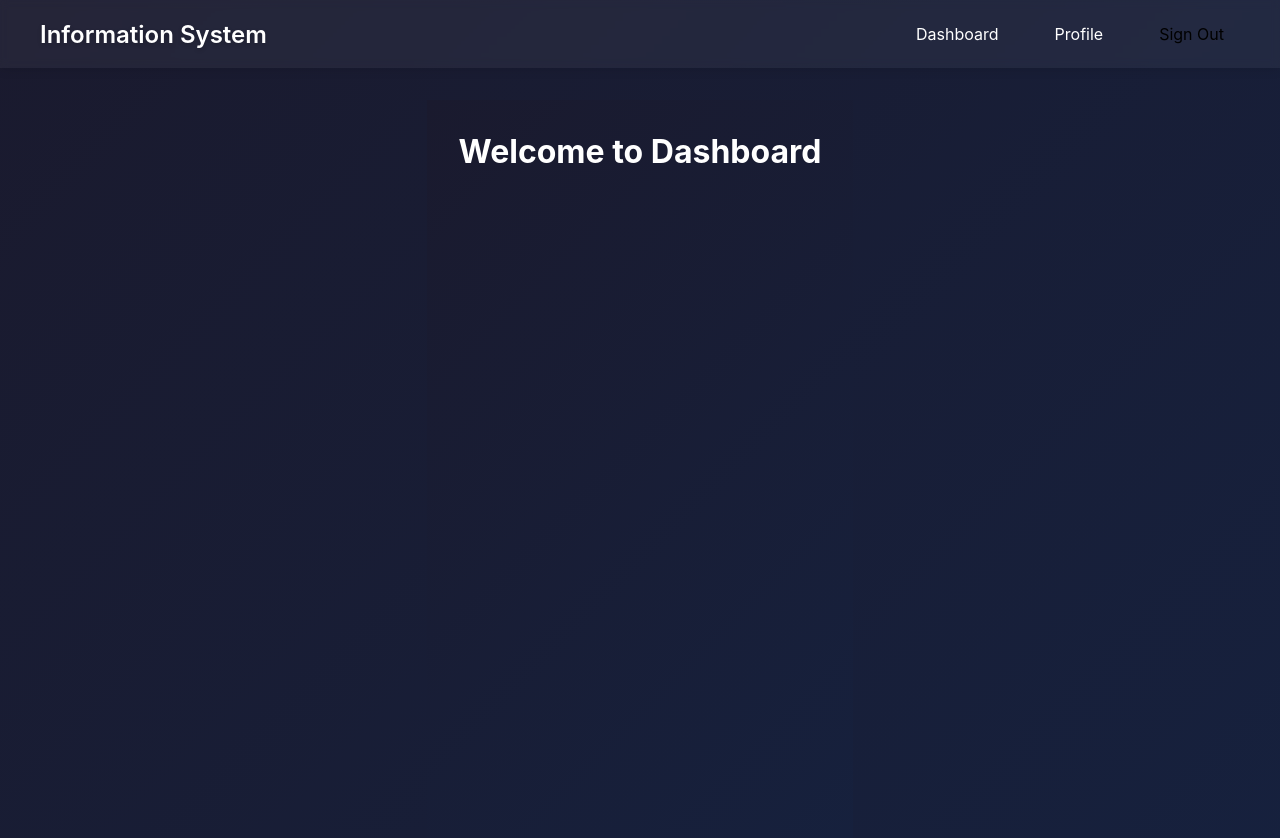
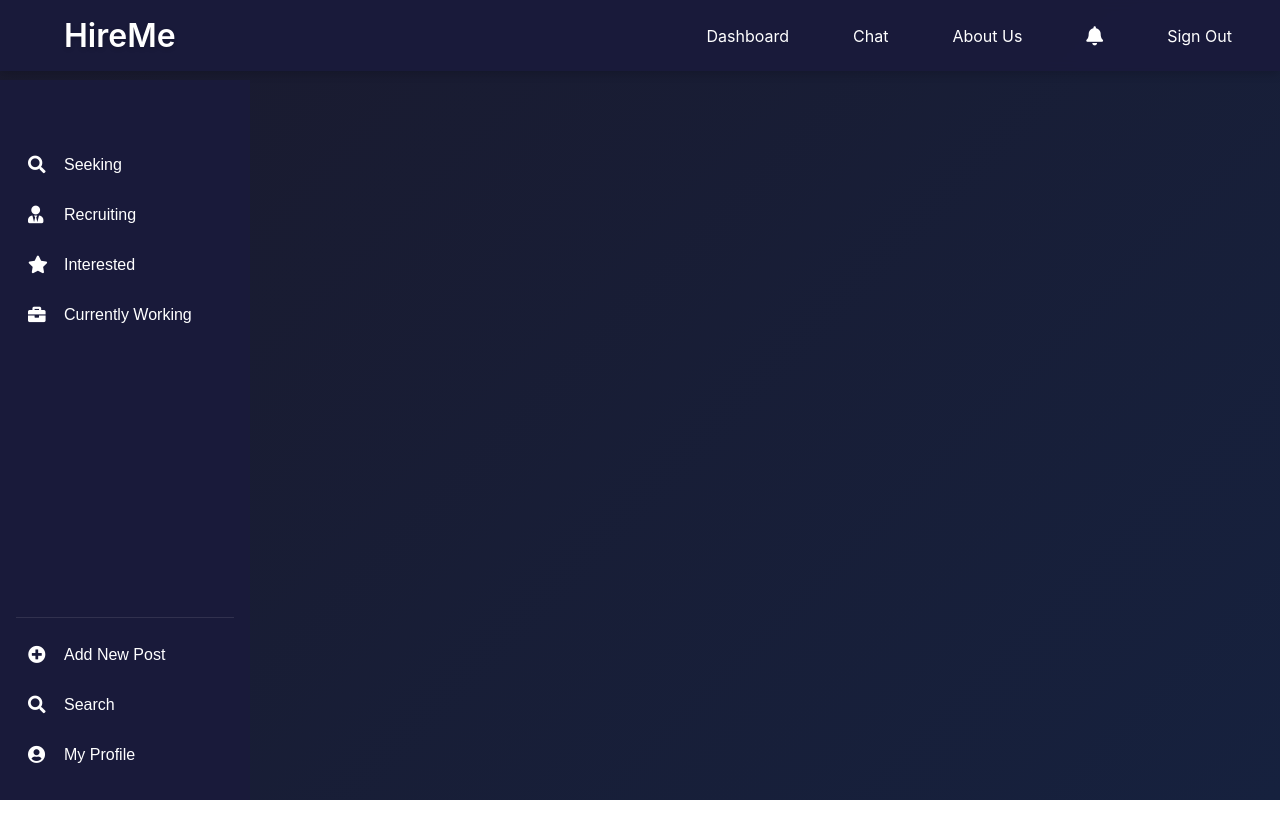
Before and after one commit to Animesh6096/Hire_me, a React (Create React App) app in the folder frontend/: page /dashboard in a window 1280 px wide. Shown: the top 838 px of the page. After the commit the page ends 800 px from the top, so only its background shows below. Built offline with nearby package versions, Linux system fonts and the light colour scheme; sample sign-in values are in the browser's storage.

Commit message:
Dashboard, add new post, assets creation

```diff
--- a/frontend/public/index.html
+++ b/frontend/public/index.html
@@ -25,6 +25,7 @@
       Learn how to configure a non-root public URL by running `npm run build`.
     -->
     <title>React App</title>
+    <link rel="stylesheet" href="https://cdnjs.cloudflare.com/ajax/libs/font-awesome/5.15.4/css/all.min.css">
   </head>
   <body>
     <noscript>You need to enable JavaScript to run this app.</noscript>
--- a/frontend/src/App.css
+++ b/frontend/src/App.css
@@ -43,30 +43,43 @@
 }
 
 .nav-container {
-  background: rgba(255, 255, 255, 0.05);
+  background: rgba(26, 27, 59, 0.95);
   backdrop-filter: blur(4px);
   padding: 1rem 2rem;
-  box-shadow: 0 2px 10px rgba(0, 0, 0, 0.1);
+  box-shadow: 0 2px 10px rgba(0, 0, 0, 0.2);
 }
 
-.nav-content {
-  max-width: 1200px;
-  margin: 0 auto;
+/* .nav-content {
+  max-width: 1400px;
+  margin: 0 3rem;
   display: flex;
   justify-content: space-between;
   align-items: center;
+  padding: 0 3rem;
+} */
+
+.nav-content {
+  width: 100%;  /* Changed from max-width: 1400px to width: 100% */
+  margin: 0 2rem;
+  display: flex;
+  justify-content: space-between;
+  align-items: center;
+  padding: 0 4rem;  /* Added some padding for spacing */
 }
 
 .app-title {
   color: #fff;
-  font-size: 1.5rem;
+  font-size: 2rem;
   font-weight: 600;
   text-shadow: 0 2px 4px rgba(0, 0, 0, 0.2);
+  margin-left: -4rem;
 }
 
 .nav-links {
   display: flex;
-  gap: 1.5rem;
+  gap: 2rem;
+  align-items: center;
+  margin-right: -2rem;
 }
 
 .nav-link {
@@ -159,8 +172,8 @@ body {
   border: none;
   cursor: pointer;
   font-family: inherit;
-  font-size: inherit;
-  color: inherit;
+  font-size: 1rem;
+  color: #fff;
   padding: 0.5rem 1rem;
   border-radius: 5px;
   transition: all 0.3s ease;
@@ -170,3 +183,27 @@ body {
   background: rgba(255, 255, 255, 0.1);
   color: #ff6b6b;
 }
+
+/* Add or update these styles */
+.nav-link i {
+  font-size: 1.2rem;
+}
+
+.nav-link:hover i {
+  color: #646cff;
+}
+
+/* Update notification icon styles */
+.notification-icon {
+  color: #fff;
+  font-size: 1.2rem;
+  cursor: pointer;
+  transition: color 0.3s ease;
+  padding: 0.5rem 1rem;
+  display: flex;
+  align-items: center;
+}
+
+.notification-icon:hover {
+  color: #646cff;
+}
--- a/frontend/src/App.js
+++ b/frontend/src/App.js
@@ -1,5 +1,5 @@
 import React, { useEffect, useState } from "react";
-import { BrowserRouter as Router, Route, Routes, Link, Navigate, useNavigate } from "react-router-dom";
+import { BrowserRouter as Router, Route, Routes, Link, Navigate } from "react-router-dom";
 import Login from "./pages/Login";
 import Register from "./pages/Register";
 import Home from "./pages/Home";
@@ -10,7 +10,6 @@ import "./App.css";
 const App = () => {
   const [isAuthenticated, setIsAuthenticated] = useState(false);
 
-  // Check authentication status when component mounts and when auth token changes
   useEffect(() => {
     const checkAuth = () => {
       const token = localStorage.getItem('authToken');
@@ -18,8 +17,6 @@ const App = () => {
     };
 
     checkAuth();
-
-    // Prevent back button after logout
     window.addEventListener('popstate', checkAuth);
 
     return () => {
@@ -28,12 +25,9 @@ const App = () => {
   }, []);
 
   const handleSignOut = () => {
-    // Clear any stored user data/tokens
     localStorage.removeItem('authToken');
     localStorage.removeItem('userRole');
     setIsAuthenticated(false);
-
-    // Clear browser history and redirect to home
     window.history.pushState(null, '', '/');
     window.location.href = '/';
   };
@@ -43,19 +37,19 @@ const App = () => {
       <div className="app-wrapper">
         <nav className="nav-container">
           <div className="nav-content">
-            <h1 className="app-title">Information System</h1>
+            <h1 className="app-title">HireMe</h1>
             <div className="nav-links">
               {isAuthenticated ? (
-                // Authenticated navigation links
                 <>
                   <Link to="/dashboard" className="nav-link">Dashboard</Link>
-                  <Link to="/profile" className="nav-link">Profile</Link>
+                  <Link to="/chat" className="nav-link">Chat</Link>
+                  <Link to="/about" className="nav-link">About Us</Link>
+                  <i className="fas fa-bell notification-icon"></i>
                   <button onClick={handleSignOut} className="nav-link signout-btn">
                     Sign Out
                   </button>
                 </>
               ) : (
-                // Non-authenticated navigation links
                 <>
                   <Link to="/" className="nav-link">Home</Link>
                   <Link to="/login" className="nav-link">Login</Link>
@@ -66,7 +60,6 @@ const App = () => {
           </div>
         </nav>
 
-        <main className="main-content">
         <Routes>
           <Route path="/" element={<Home />} />
           <Route path="/login" element={
@@ -83,7 +76,6 @@ const App = () => {
           } />
           <Route path="*" element={<Navigate to="/" replace />} />
         </Routes>
-        </main>
       </div>
     </Router>
   );
--- a/frontend/src/pages/Dashboard.css
+++ b/frontend/src/pages/Dashboard.css
@@ -1,97 +1,220 @@
-.dashboard-wrapper {
-  min-height: 100vh;
-  background: linear-gradient(135deg, #1a1a2e 0%, #16213e 100%);
+.sidebar {
+  width: 250px;
+  background: rgba(26, 27, 59, 0.95);
+  backdrop-filter: blur(4px);
+  padding: 0.5rem 1rem;
+  height: calc(100vh - 80px);
+  position: fixed;
+  left: 0;
+  top: 80px;
+  display: flex;
+  flex-direction: column;
 }
 
-.dashboard-nav {
-  background: rgba(255, 255, 255, 0.05);
-  backdrop-filter: blur(4px);
-  padding: 1rem 2rem;
-  box-shadow: 0 2px 10px rgba(0, 0, 0, 0.1);
+.sidebar-buttons {
+  display: flex;
+  flex-direction: column;
+  gap: 0.5rem;
+  padding-top: 1.5rem;
+  flex-grow: 1;
 }
 
-.nav-content {
-  max-width: 1200px;
-  margin: 0 auto;
-  display: flex;
-  justify-content: space-between;
-  align-items: center;
+.sidebar-buttons .sidebar-btn:first-child {
+  margin-top: 2rem;
 }
 
-.app-title {
-  color: #fff;
-  font-size: 1.5rem;
-  font-weight: 600;
-  text-shadow: 0 2px 4px rgba(0, 0, 0, 0.2);
-}
-
-.nav-links {
+.sidebar-btn {
   display: flex;
-  gap: 1.5rem;
   align-items: center;
-}
-
-.nav-link {
-  color: #fff;
-  text-decoration: none;
-  padding: 0.5rem 1rem;
-  border-radius: 5px;
+  gap: 1rem;
+  background: none;
+  border: none;
+  color: white;
+  padding: 0.75rem;
+  width: 100%;
+  text-align: left;
+  border-radius: 8px;
+  cursor: pointer;
   transition: all 0.3s ease;
   font-size: 1rem;
 }
 
-.nav-link:hover {
+.sidebar-btn i {
+  width: 20px;
+  font-size: 1.1rem;
+}
+
+.sidebar-btn:hover {
   background: rgba(255, 255, 255, 0.1);
   color: #646cff;
 }
 
-.signout-btn {
-  background: none;
-  border: none;
-  cursor: pointer;
-  font-size: 1rem;
+.sidebar-bottom {
+  margin-top: auto;
+  display: flex;
+  flex-direction: column;
+  gap: 0.5rem;
+  padding-top: 1rem;
+  border-top: 1px solid rgba(255, 255, 255, 0.1);
+  margin-bottom: 1rem;
+}
+
+/* Modal Styles */
+.modal-overlay {
+  position: fixed;
+  top: 0;
+  left: 0;
+  right: 0;
+  bottom: 0;
+  background: rgba(0, 0, 0, 0.7);
+  display: flex;
+  justify-content: center;
+  align-items: center;
+  z-index: 1000;
+}
+
+.modal-content {
+  background: rgba(26, 27, 59, 0.95);
+  backdrop-filter: blur(4px);
+  padding: 2rem;
+  border-radius: 12px;
+  width: 90%;
+  max-width: 600px;
+  max-height: 90vh;
+  overflow-y: auto;
+  color: white;
+  box-shadow: 0 8px 32px 0 rgba(31, 38, 135, 0.37);
+}
+
+.modal-header {
+  display: flex;
+  justify-content: space-between;
+  align-items: center;
+  margin-bottom: 1.5rem;
+}
+
+.modal-header h2 {
+  font-size: 1.5rem;
   color: #fff;
 }
 
-.signout-btn:hover {
-  color: #ff6b6b;
+.close-btn {
+  background: none;
+  border: none;
+  color: #fff;
+  font-size: 1.2rem;
+  cursor: pointer;
+  padding: 0.5rem;
+  transition: color 0.3s ease;
 }
 
-.dashboard-content {
-  padding: 2rem;
-  color: white;
-  max-width: 1200px;
-  margin: 0 auto;
+.close-btn:hover {
+  color: #646cff;
 }
 
-.dashboard-content h2 {
-  font-size: 2rem;
-  margin-bottom: 2rem;
-  color: #fff;
+/* Form Styles */
+.new-post-form {
+  display: flex;
+  flex-direction: column;
+  gap: 1.2rem;
 }
 
-/* Responsive design */
-@media (max-width: 768px) {
-  .nav-content {
+.form-group {
+  display: flex;
   flex-direction: column;
-    gap: 1rem;
-    text-align: center;
+  gap: 0.5rem;
 }
 
-  .app-title {
-    font-size: 1.2rem;
+.form-group label {
+  font-size: 0.9rem;
+  color: rgba(255, 255, 255, 0.9);
 }
 
-  .nav-links {
-    gap: 1rem;
+.form-group input,
+.form-group textarea,
+.form-group select {
+  padding: 0.8rem;
+  border: 1px solid rgba(255, 255, 255, 0.1);
+  border-radius: 6px;
+  background: rgba(255, 255, 255, 0.05);
+  color: white;
+  font-size: 1rem;
+  transition: all 0.3s ease;
 }
 
-  .nav-link {
-    padding: 0.4rem 0.8rem;
-    font-size: 0.9rem;
+.form-group input:focus,
+.form-group textarea:focus,
+.form-group select:focus {
+  outline: none;
+  border-color: #646cff;
+  box-shadow: 0 0 0 2px rgba(100, 108, 255, 0.2);
 }
 
-  .dashboard-content {
-    padding: 1rem;
+.form-group textarea {
+  resize: vertical;
+  min-height: 100px;
 }
+
+.form-group select {
+  cursor: pointer;
 }
+
+.form-group select option {
+  background: rgba(26, 27, 59, 0.95);
+  color: white;
+}
+
+.form-actions {
+  display: flex;
+  justify-content: flex-end;
+  gap: 1rem;
+  margin-top: 1rem;
+}
+
+.cancel-btn,
+.submit-btn {
+  padding: 0.8rem 1.5rem;
+  border: none;
+  border-radius: 6px;
+  font-size: 1rem;
+  cursor: pointer;
+  transition: all 0.3s ease;
+}
+
+.cancel-btn {
+  background: rgba(255, 255, 255, 0.1);
+  color: white;
+}
+
+.submit-btn {
+  background: #646cff;
+  color: white;
+}
+
+.cancel-btn:hover {
+  background: rgba(255, 255, 255, 0.2);
+}
+
+.submit-btn:hover {
+  background: #7c83ff;
+  transform: translateY(-1px);
+}
+
+/* Scrollbar Styles */
+.modal-content::-webkit-scrollbar {
+  width: 8px;
+}
+
+.modal-content::-webkit-scrollbar-track {
+  background: rgba(255, 255, 255, 0.1);
+  border-radius: 4px;
+}
+
+.modal-content::-webkit-scrollbar-thumb {
+  background: rgba(255, 255, 255, 0.2);
+  border-radius: 4px;
+}
+
+.modal-content::-webkit-scrollbar-thumb:hover {
+  background: rgba(255, 255, 255, 0.3);
+}
--- a/frontend/src/pages/Dashboard.js
+++ b/frontend/src/pages/Dashboard.js
@@ -1,14 +1,194 @@
-import React from "react";
+import React, { useState } from "react";
+import { useNavigate } from "react-router-dom";
 import "./Dashboard.css";
 
 function Dashboard() {
+  const navigate = useNavigate();
+  const [showNewPostForm, setShowNewPostForm] = useState(false);
+  const [newPost, setNewPost] = useState({
+    jobTitle: '',
+    description: '',
+    requiredSkills: '',
+    requiredTime: '',
+    location: '',
+    type: 'remote',
+    salary: ''
+  });
+
+  const handleInputChange = (e) => {
+    const { name, value } = e.target;
+    setNewPost(prev => ({
+      ...prev,
+      [name]: value
+    }));
+  };
+
+  const handleSubmit = (e) => {
+    e.preventDefault();
+    // TODO: Add API call to save the post
+    console.log('New post:', newPost);
+    setShowNewPostForm(false);
+    setNewPost({
+      jobTitle: '',
+      description: '',
+      requiredSkills: '',
+      requiredTime: '',
+      location: '',
+      type: 'remote',
+      salary: ''
+    });
+  };
+
   return (
-    <div className="dashboard-wrapper">
-      <div className="dashboard-content">
-        <h2>Welcome to Dashboard</h2>
-        {/* More content will be added later */}
+    <>
+      <div className="sidebar">
+        <div className="sidebar-buttons">
+          <button className="sidebar-btn">
+            <i className="fas fa-search"></i>
+            Seeking
+          </button>
+          <button className="sidebar-btn">
+            <i className="fas fa-user-tie"></i>
+            Recruiting
+          </button>
+          <button className="sidebar-btn">
+            <i className="fas fa-star"></i>
+            Interested
+          </button>
+          <button className="sidebar-btn">
+            <i className="fas fa-briefcase"></i>
+            Currently Working
+          </button>
+        </div>
+        <div className="sidebar-bottom">
+          <button className="sidebar-btn" onClick={() => setShowNewPostForm(true)}>
+            <i className="fas fa-plus-circle"></i>
+            Add New Post
+          </button>
+          <button className="sidebar-btn">
+            <i className="fas fa-search"></i>
+            Search
+          </button>
+          <button className="sidebar-btn" onClick={() => navigate('/profile')}>
+            <i className="fas fa-user-circle"></i>
+            My Profile
+          </button>
+        </div>
       </div>
-    </div>
+
+      {showNewPostForm && (
+        <div className="modal-overlay">
+          <div className="modal-content">
+            <div className="modal-header">
+              <h2>Create New Post</h2>
+              <button className="close-btn" onClick={() => setShowNewPostForm(false)}>
+                <i className="fas fa-times"></i>
+              </button>
+            </div>
+            <form onSubmit={handleSubmit} className="new-post-form">
+              <div className="form-group">
+                <label htmlFor="jobTitle">Job Title</label>
+                <input
+                  type="text"
+                  id="jobTitle"
+                  name="jobTitle"
+                  value={newPost.jobTitle}
+                  onChange={handleInputChange}
+                  required
+                />
+              </div>
+
+              <div className="form-group">
+                <label htmlFor="description">Description</label>
+                <textarea
+                  id="description"
+                  name="description"
+                  value={newPost.description}
+                  onChange={handleInputChange}
+                  required
+                  rows="4"
+                />
+              </div>
+
+              <div className="form-group">
+                <label htmlFor="requiredSkills">Required Skills</label>
+                <input
+                  type="text"
+                  id="requiredSkills"
+                  name="requiredSkills"
+                  value={newPost.requiredSkills}
+                  onChange={handleInputChange}
+                  required
+                  placeholder="e.g., JavaScript, React, Node.js"
+                />
+              </div>
+
+              <div className="form-group">
+                <label htmlFor="requiredTime">Required Time</label>
+                <input
+                  type="text"
+                  id="requiredTime"
+                  name="requiredTime"
+                  value={newPost.requiredTime}
+                  onChange={handleInputChange}
+                  required
+                  placeholder="e.g., Full-time, Part-time, 20hrs/week"
+                />
+              </div>
+
+              <div className="form-group">
+                <label htmlFor="location">Location</label>
+                <input
+                  type="text"
+                  id="location"
+                  name="location"
+                  value={newPost.location}
+                  onChange={handleInputChange}
+                  required
+                />
+              </div>
+
+              <div className="form-group">
+                <label htmlFor="type">Type</label>
+                <select
+                  id="type"
+                  name="type"
+                  value={newPost.type}
+                  onChange={handleInputChange}
+                  required
+                >
+                  <option value="remote">Remote</option>
+                  <option value="onsite">Onsite</option>
+                  <option value="hybrid">Hybrid</option>
+                </select>
+              </div>
+
+              <div className="form-group">
+                <label htmlFor="salary">Salary</label>
+                <input
+                  type="text"
+                  id="salary"
+                  name="salary"
+                  value={newPost.salary}
+                  onChange={handleInputChange}
+                  required
+                  placeholder="e.g., $50,000/year or $30-40/hour"
+                />
+              </div>
+
+              <div className="form-actions">
+                <button type="button" className="cancel-btn" onClick={() => setShowNewPostForm(false)}>
+                  Cancel
+                </button>
+                <button type="submit" className="submit-btn">
+                  Create Post
+                </button>
+              </div>
+            </form>
+          </div>
+        </div>
+      )}
+    </>
   );
 }
 
--- a/frontend/src/pages/Home.js
+++ b/frontend/src/pages/Home.js
@@ -1,7 +1,7 @@
 import React from "react";
 import { useNavigate } from "react-router-dom";
 import "./Home.css";
-import welcomeImage from "/Users/animesh/Documents/Project/Hire_me/frontend/src/—Pngtree—work hand drawn purple office_5049440.png"; // Add your image to assets folder
+import welcomeImage from "../assets/welcome.png";
 
 function Home() {
   const navigate = useNavigate();
```
Also changed, not shown: frontend/src/assets/welcome.png (renamed from frontend/src/—Pngtree—work hand drawn purple office_5049440.png). Lines whose indentation alone changed are shown as unchanged.
